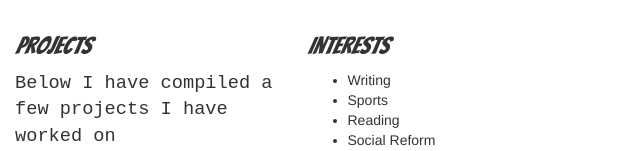
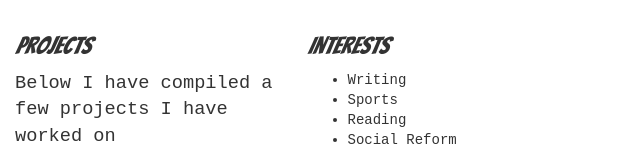
Before and after one commit to DanJacobCodes/newportfolio, a plain HTML site: page index.html in a window 1280 px wide. Shown: the part 630-781 px from the top of the page, 640-1280 px from the left. Drawn offline with Linux system fonts and the light colour scheme.

Commit message:
add font style monospace to all li elements

```diff
--- a/css/styles.css
+++ b/css/styles.css
@@ -30,3 +30,7 @@ header{
 h3{
   font-family: 'Bangers', cursive;
 }
+
+li{
+  font-family: monospace;
+}
```
